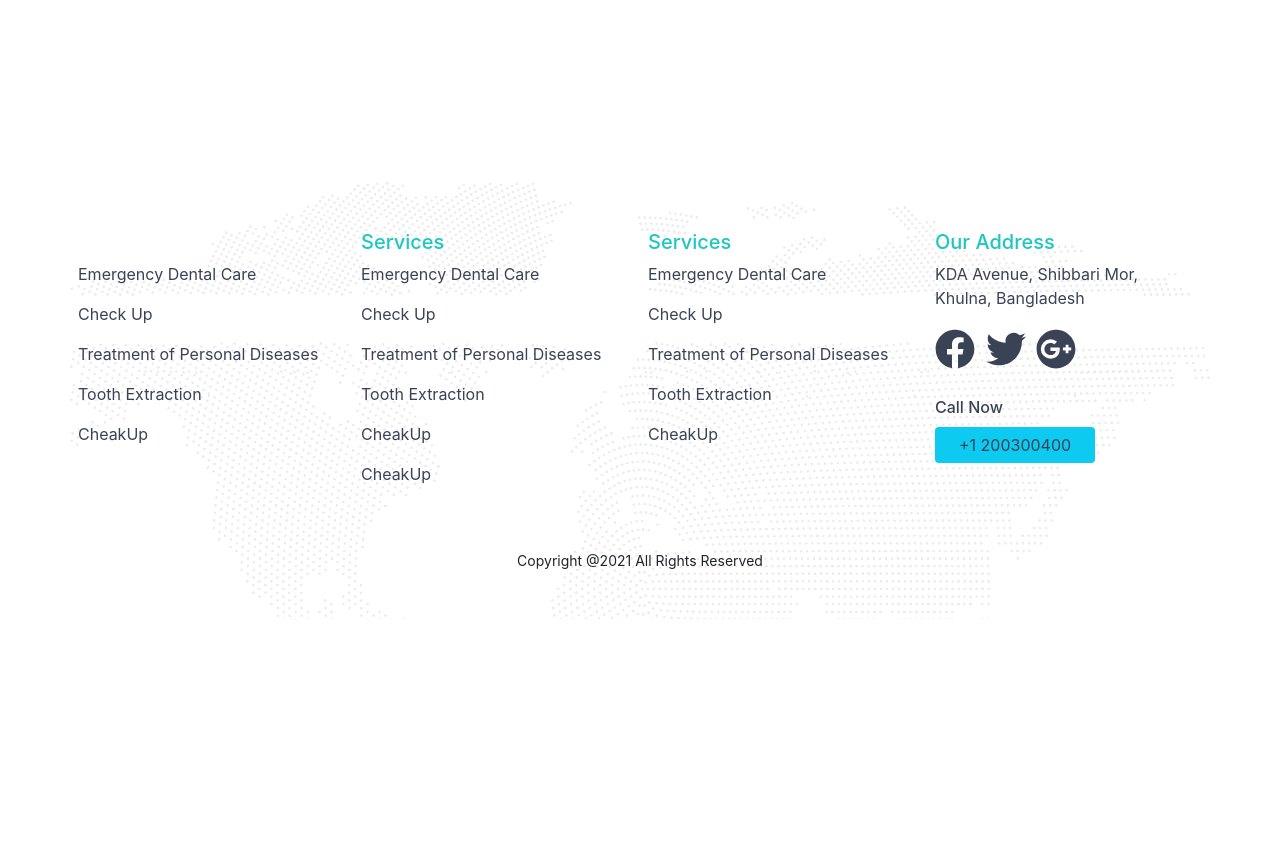
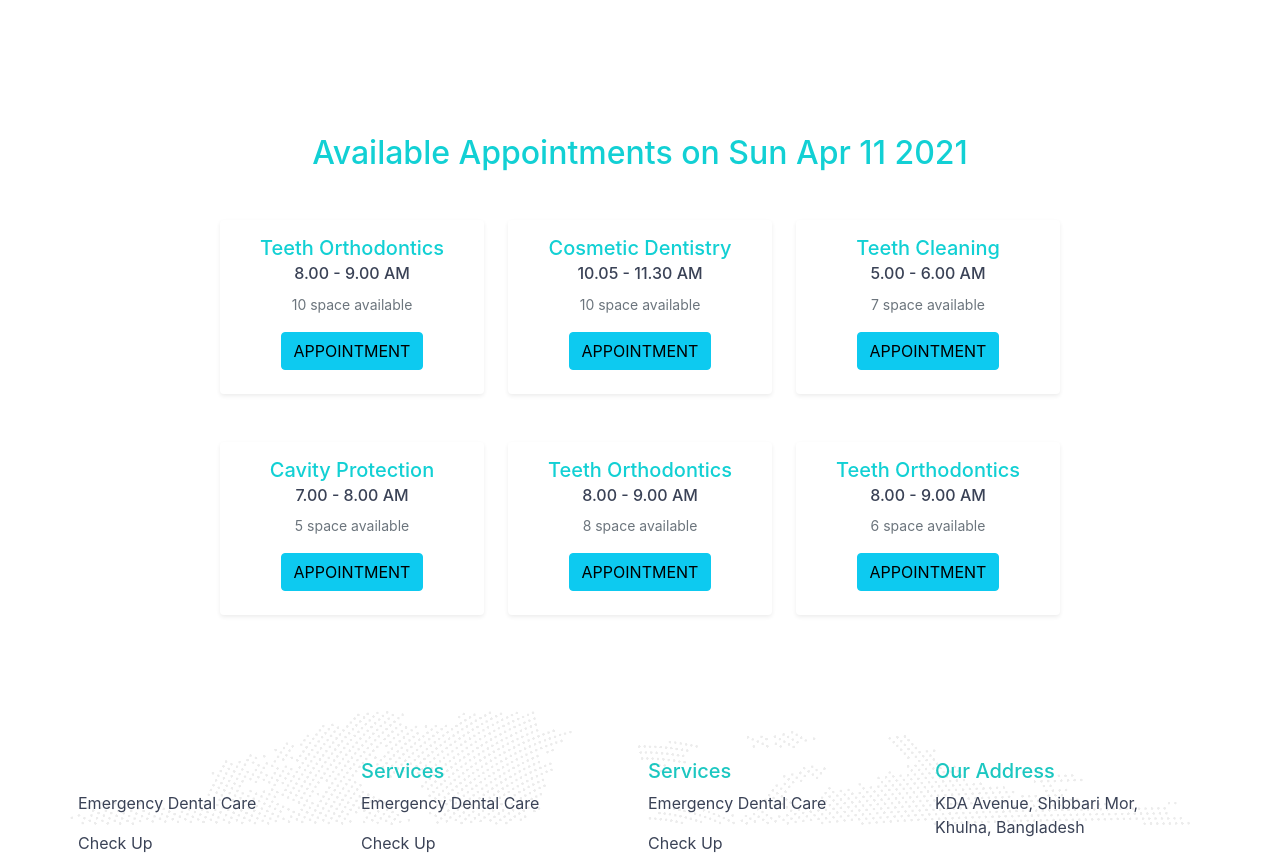
Before and after one commit to Sabbir185/doctors-portal-client-side, a React (Create React App) app: page /appointment in a window 1280 px wide. Shown: the part 522-1378 px from the top of the page. Before the commit the page ends 1141 px from the top, so only its background shows below. Built offline with nearby package versions, Linux system fonts and the light colour scheme.

Commit message:
appointment booking info and card added

```diff
--- a/src/App.css
+++ b/src/App.css
@@ -1,38 +1,10 @@
-.App {
-  text-align: center;
+.brand-btn{
+
 }
 
-.App-logo {
-  height: 40vmin;
-  pointer-events: none;
+.brand-text1{
+  color: #12D0D4;
 }
-
-@media (prefers-reduced-motion: no-preference) {
-  .App-logo {
-    animation: App-logo-spin infinite 20s linear;
-  }
+.brand-text2{
+  color: #3A4256;
 }
-
-.App-header {
-  background-color: #282c34;
-  min-height: 100vh;
-  display: flex;
-  flex-direction: column;
-  align-items: center;
-  justify-content: center;
-  font-size: calc(10px + 2vmin);
-  color: white;
-}
-
-.App-link {
-  color: #61dafb;
-}
-
-@keyframes App-logo-spin {
-  from {
-    transform: rotate(0deg);
-  }
-  to {
-    transform: rotate(360deg);
-  }
-}
--- a/src/components/AppointmentMain/AppointmentMain/AppointmentMain.js
+++ b/src/components/AppointmentMain/AppointmentMain/AppointmentMain.js
@@ -1,18 +1,23 @@
-import React from 'react';
+import React, { useState } from 'react';
 import Footer from '../../Shared/Footer/Footer';
 import NavBar from '../../Shared/NavBar/NavBar';
 import AppointmentHeader from '../AppointmentHeader/AppointmentHeader';
+import BookAppointment from '../BookAppointment/BookAppointment';
 
 const AppointmentMain = () => {
-    const handleCalender = (data) => {
-        console.log(data)
+    const [selectedDate, setSelectedDate] = useState(new Date());
+
+    const handleCalender = (date) => {
+        setSelectedDate(date);
     }
+
 
 
     return (
         <div>
             <NavBar></NavBar>
             <AppointmentHeader handleCalender={handleCalender}></AppointmentHeader>
+            <BookAppointment date={selectedDate}></BookAppointment>
             <Footer></Footer>
         </div>
     );
--- /dev/null
+++ b/src/components/AppointmentMain/BookAppointment/BookAppointment.js
@@ -0,0 +1,55 @@
+import React from 'react';
+import BookCard from '../BookCard/BookCard';
+
+const bookingInfo = [
+    {
+        title:'Teeth Orthodontics',
+        bookingTime:'8.00 - 9.00 AM',
+        availableSeat:'10 space available'
+    },
+    {
+        title:'Cosmetic Dentistry',
+        bookingTime:'10.05 - 11.30 AM',
+        availableSeat:'10 space available'
+    },
+    {
+        title:'Teeth Cleaning',
+        bookingTime:'5.00 - 6.00 AM',
+        availableSeat:'7 space available'
+    },
+    {
+        title:'Cavity Protection',
+        bookingTime:'7.00 - 8.00 AM',
+        availableSeat:'5 space available'
+    },
+    {
+        title:'Teeth Orthodontics',
+        bookingTime:'8.00 - 9.00 AM',
+        availableSeat:'8 space available'
+    },
+    {
+        title:'Teeth Orthodontics',
+        bookingTime:'8.00 - 9.00 AM',
+        availableSeat:'6 space available'
+    }
+]
+
+const BookAppointment = (props) => {
+    const appDate = props.date;
+
+    return (
+        <section>
+            <h2 className='text-center brand-text1'>Available Appointments on {appDate.toDateString()}</h2>
+
+            <div className="container my-5">
+                <div className="row justify-content-center">
+                    {
+                        bookingInfo.map(book => <BookCard appDate={appDate} booking={book}></BookCard>)
+                    }
+                </div>
+            </div>
+        </section>
+    );
+};
+
+export default BookAppointment;
--- /dev/null
+++ b/src/components/AppointmentMain/BookCard/BookCard.js
@@ -0,0 +1,20 @@
+import React from 'react';
+
+const BookCard = (props) => {
+    // console.log(props.appDate, props.booking)
+    const {title, bookingTime, availableSeat} = props.booking;
+
+
+    return (
+        <div classNameName="card col-4 d-flex justify-content-center " style={{width: "18rem"}}>
+            <div className="card-body text-center mb-5 shadow-sm p-3 mb-5 bg-body rounded pb-4">
+                <h5 className="card-title brand-text1">{title}</h5>
+                <h6 className="card-subtitle mb-2 brand-text2">{bookingTime}</h6>
+                <small className="card-text text-secondary">{availableSeat}</small>
+                <button className="btn btn-info text-uppercase mt-3">appointment</button>
+            </div>
+        </div>
+    );
+};
+
+export default BookCard;
```
